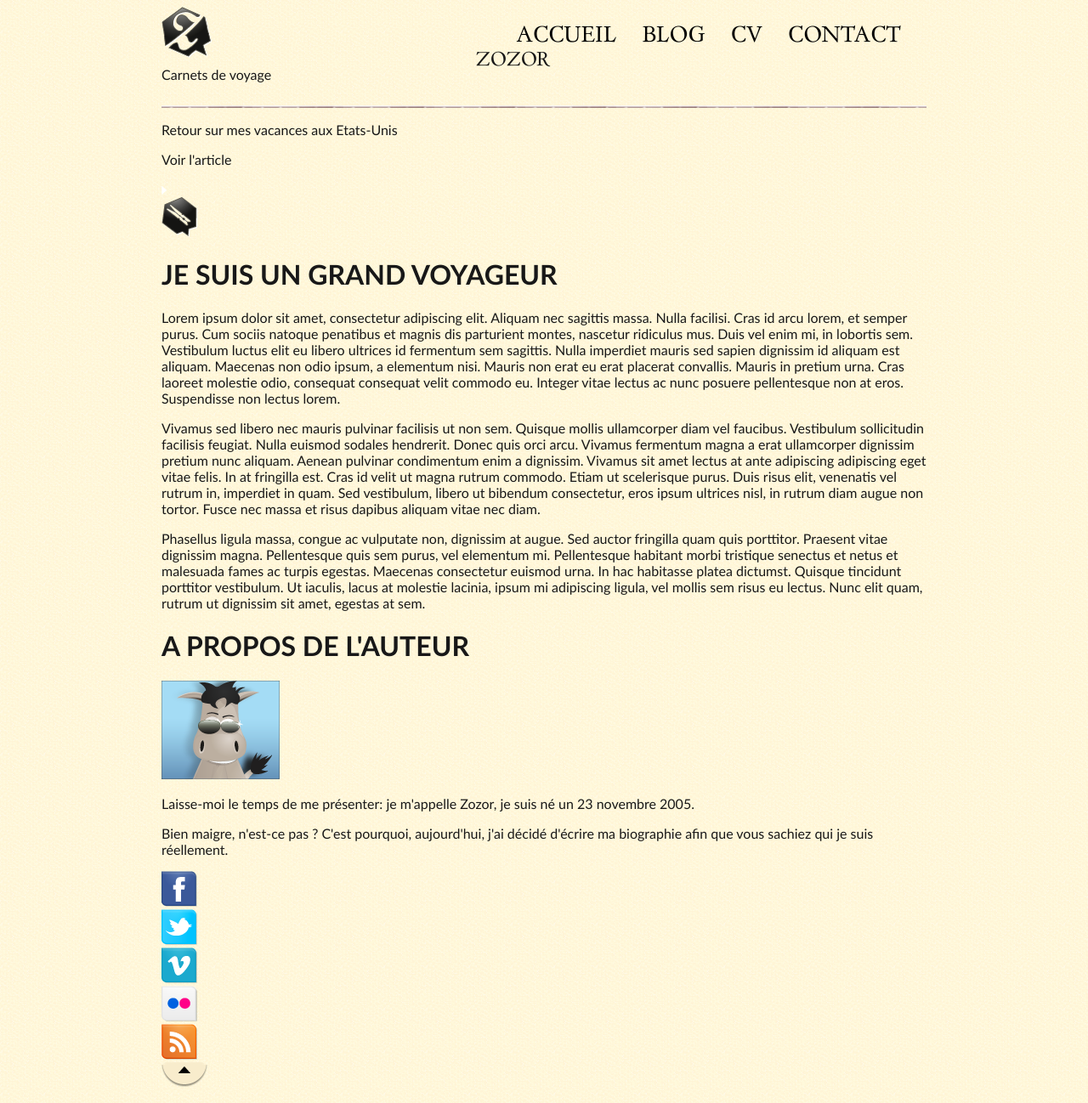
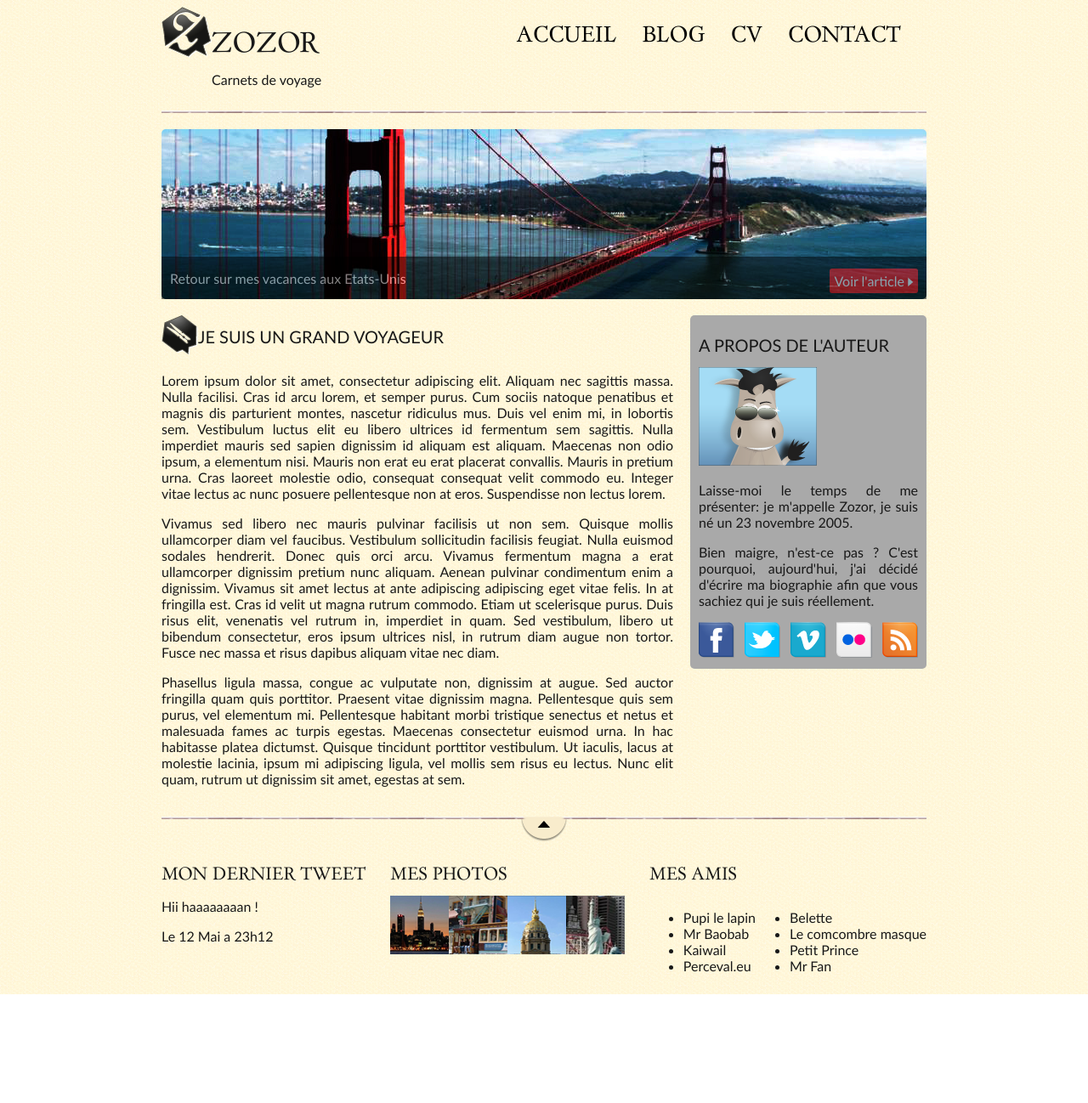
Before and after one commit to wilfried701/zozor, a plain HTML site: page index.html in a window 1280 px wide. Shown: the top 1298 px of the page at 85% size. After the commit the page ends 1170 px from the top, so only its background shows below. Drawn offline with Linux system fonts and the light colour scheme.

Commit message:
dernieres modifications

```diff
--- a/index.html
+++ b/index.html
@@ -31,11 +31,23 @@
         <div class="separateur1">
 
         </div>
+        <br>
         <div class="banniere">
+            <div class="banniere1">
+
+            </div>
+            <div class="banniere2">
+                <div class="banniere21">
                     <p>Retour sur mes vacances aux Etats-Unis</p>
-            <p>Voir l'article</p>
+                </div>
+                <div class="banniere22"> <br>
+                    <span>Voir l'article
                     <img src="images/flecheblanchedroite.png" alt="fleche">
+                </span>
                 </div>
+            </div>
+        </div>
+        <br>
         <div class="bloc_1">
             <div class="section1">
                 <div class="section11">
@@ -73,7 +85,7 @@
 
                 </div>
             </div>
-            <div class="section_2">
+            <div class="section2">
                 <h1>A PROPOS DE L'AUTEUR</h1>
                 <div class="image">
                     <img src="images/zozor_classe.png" alt="zozor">
@@ -89,14 +101,16 @@
                 </div>
             </div>
         </div>
+        <br>
         <div class="separateur2">
             <div class="ico">
-                <img src="images/ico_top.png" alt="">
+                <img src="images/ico_top.png" alt="icone">
             </div>
         </div>
 
 
-
+        <br>
+        <br>
         <footer>
             <div class="footer1">
                 <h1>MON DERNIER TWEET</h1>
@@ -105,6 +119,7 @@
             </div>
             <div class="footer2">
                 <h1>MES PHOTOS</h1>
+                <div class="photos">
                     <div class="photos1">
                         <img src="images/photo1.jpg" alt="">
                     </div>
@@ -118,8 +133,10 @@
                         <img src="images/photo4.jpg" alt="">
                     </div>
                 </div>
+            </div>
             <div class="footer3">
                 <h1>MES AMIS</h1>
+                <div class="class1">
                     <div class="footer31">
                         <ul>
                             <li>Pupi le lapin</li>
@@ -137,6 +154,7 @@
                         </ul>
                     </div>
                 </div>
+            </div>
         </footer>
     </div>
 
--- a/style.css
+++ b/style.css
@@ -64,11 +64,8 @@ a{
 .logo_titre p{
     line-height:2px;
 }
-.logo_titre h1{
-    position: absolute;
-    left: 560px;
-    top: 40px;
-    font-size: 22px;
+.logo{
+    display: flex;
 }
 
 /********************** SEPARATEUR ***************************/
@@ -77,3 +74,89 @@ a{
     height: 3px;
     background-image: url("images/separateur.png");
 }
+
+/********************** BANNIERE ***************************/
+.banniere{
+    width: 100%;
+    height: 200px;
+    background-image: url(images/sanfrancisco.jpg);
+    border-radius: 5px;
+}
+.banniere1{
+    height: 75%;
+}
+.banniere2{
+    display: flex;
+    justify-content: space-between;
+    color: white;
+    padding-right: 10px;
+    padding-left: 10px;
+    background-color: black;
+    opacity: 0.5;
+    height: 25%;
+}
+.banniere22 span{
+    background-color: red;
+    padding: 5px;
+    border-radius: 3px;
+}
+
+
+/********************** SECTION ***************************/
+
+.bloc_1{
+    display: flex;
+    text-align: justify;
+}
+.bloc_1 .section1{
+    width: 70%;
+    margin-right: 20px;
+}
+.bloc_1 .section2{
+    width: 30%;
+    height: 70%;
+}
+.section11{
+    display: flex;
+}
+.bloc_1 h1{
+    font-size: 20px;
+    font-weight: normal;
+}
+
+.section2{
+    background-color: darkgrey;
+    padding: 10px;
+    border-radius: 5px;
+}
+.section21{
+    display: flex;
+    justify-content: space-between;
+}
+
+/********************** SEPARATEUR 2 ***************************/
+
+.separateur2{
+    width: 100%;
+    height: 3px;
+    background-image: url("images/separateur.png");
+}
+.separateur2 .ico{
+    text-align: center;
+}
+
+/********************** FOOTER ***************************/
+footer{
+    display: flex;
+    justify-content: space-between;
+}
+footer h1{
+    font-size: 20px;
+    font-weight: normal;
+}
+footer .photos{
+    display: flex;
+}
+.class1{
+    display: flex;
+}
```
Lines whose indentation alone changed are shown as unchanged.
